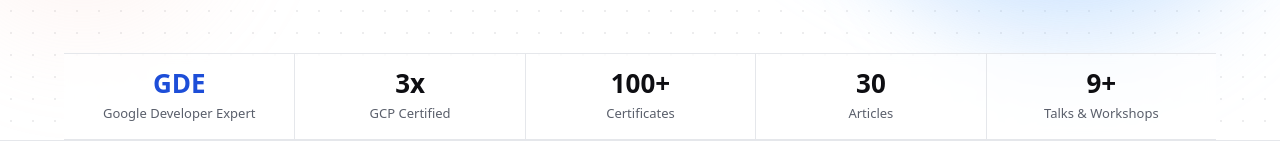
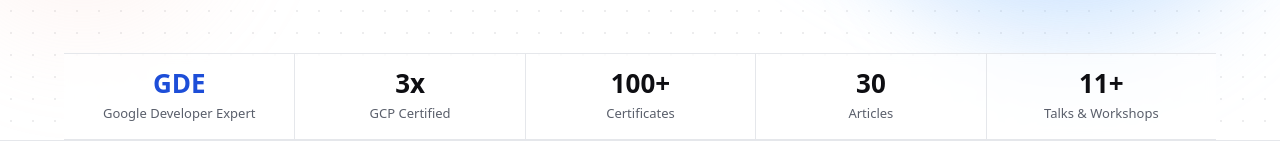
Before and after one commit to Saoussen-CH/Saoussen-CH.github.io, a React (Vite) app: page / in a window 1280 px wide. Shown: the part 660-801 px from the top of the page. Built offline with nearby package versions, Linux system fonts and the light colour scheme; the HTML template or start-up script is replaced by a standard one; a web font is replaced by a local one.

Commit message:
update workshops contnet and add new events

```diff
--- a/src/data/profile.ts
+++ b/src/data/profile.ts
@@ -35,7 +35,7 @@
     { value: '3x', label: 'GCP Certified' },
     { value: '100+', label: 'Certificates' },
     { value: '30', label: 'Articles' },
-    { value: '9+', label: 'Talks & Workshops' },
+    { value: '11+', label: 'Talks & Workshops' },
   ],
 };
 
@@ -227,8 +227,8 @@
     id: 'workshop-multi-agent-adk',
     emoji: '🛠️',
     type: 'Workshop',
-    title: 'Building & Deploying Multi-Agent Systems with Google ADK & Vertex AI',
-    description: 'Hands-on workshop on building full-stack Multi-Agent Systems using Google ADK & Vertex AI.',
+    title: 'Build a Full-Stack Multi-Agent App with Google ADK & Gemini Enterprise Agent Platform',
+    description: 'Hands-on workshop on building full-stack Multi-Agent Systems using Google ADK & the Gemini Enterprise Agent Platform.',
     highlights: [
       'First Agent: Creating your first AI agent with Google ADK',
       'Custom Tools: Building specialized tools to extend agent capabilities',
@@ -239,10 +239,16 @@
       'Parallel Workflows: Using ParallelAgent for independent sub-tasks',
       'Callbacks, Context, Memory, Observability : Sessions/state, artifacts, memory and ADK\'s LoggingPlugin',
       'Capstone Project: Building the complete Content Creation Studio',
-      'Deployment: Moving agents to Vertex AI Agent Engine',
+      'Deployment: Moving agents to Gemini Enterprise Agent Platform Runtime (formerly Vertex AI Agent Engine)',
       'Full-Stack Cloud Run: Deploying the complete React + FastAPI stack to Cloud Run',
     ],
     sessions: [
+      {
+        event: 'AI DevCamp · Build with AI',
+        date: 'May 2, 2026',
+        location: 'London, UK',
+        upcoming: true,
+      },
       {
         event: 'Build with AI: Masr Edition',
         date: 'May 2026',
@@ -292,29 +298,36 @@
     id: 'workshop-distributed-multi-agent-stack',
     emoji: '🚀',
     type: 'Workshop',
-    title: 'Building Distributed Multi-Agent Systems with Google AI Stack: ADK, MCP, A2A, Vertex AI Agent Engine',
-    description: 'A technical deep dive into designing autonomous, decentralized agent ecosystems using the Google AI stack. The next frontier in AI isn\'t just bigger models — it\'s distributed, collaborating agents. This code-first session examines how specialized, distributed agents collaborate to solve complex problems, covering Google ADK, A2A Protocol for agent-to-agent communication, and MCP for secure tool integration. The session showcases a distributed architecture where an orchestrator on Vertex AI Agent Engine coordinates five specialist agents on Cloud Run to generate a complete, multi-stage marketing campaign with project management tasks synced to Notion — all from a single prompt.',
+    title: 'Building Distributed Multi-Agent Systems with Google AI Stack: ADK, MCP, A2A, Gemini Enterprise Agent Platform Runtime (formerly Vertex AI Agent Engine)',
+    description: 'A technical deep dive into designing autonomous, decentralized agent ecosystems using the Google AI stack. The next frontier in AI isn\'t just bigger models — it\'s distributed, collaborating agents. This code-first session examines how specialized, distributed agents collaborate to solve complex problems, covering Google ADK, A2A Protocol for agent-to-agent communication, and MCP for secure tool integration. The session showcases a distributed architecture where an orchestrator on Gemini Enterprise Agent Platform Runtime (formerly Vertex AI Agent Engine) coordinates five specialist agents on Cloud Run to generate a complete, multi-stage marketing campaign with project management tasks synced to Notion — all from a single prompt.',
     highlights: [
       'Practical guidance on agent architecture patterns, orchestration, tooling, and scaling agentic systems on Google Cloud',
       'Code-first introduction to Google ADK for agent building',
       'A2A Protocol for agent-to-agent communication',
       'Model Context Protocol (MCP) for secure tool integration',
-      'Hands-on experience deploying agentic workloads to Vertex AI Agent Engine and Cloud Run',
+      'Hands-on experience deploying agentic workloads to Gemini Enterprise Agent Platform Runtime (formerly Vertex AI Agent Engine) and Cloud Run',
       'Intuition to avoid the most common pitfalls in distributed agent system design',
     ],
-    sessions: [],
+    sessions: [
+      {
+        event: 'TechFest 1.0 · Build with AI',
+        date: 'May 3, 2026',
+        location: 'Monastir, Tunisia',
+        upcoming: true,
+      },
+    ],
   },
   {
     id: 'talk-distributed-multi-agent',
     emoji: '🎤',
     type: 'Talk',
     title: 'Designing & Deploying Distributed Multi-Agent Systems with Google\'s AI Stack',
-    description: 'A technical talk and live demonstration on designing and deploying distributed multi-agent systems using Google\'s AI stack. Demonstrated a live system where one orchestrator on Vertex AI Agent Engine coordinates 5 specialist agents on Cloud Run to generate complete social media campaigns from a single prompt — showing how agents collaborate, delegate tasks, and scale beyond monolithic LLM applications.',
+    description: 'A technical talk and live demonstration on designing and deploying distributed multi-agent systems using Google\'s AI stack. Demonstrated a live system where one orchestrator on Gemini Enterprise Agent Platform Runtime (formerly Vertex AI Agent Engine) coordinates 5 specialist agents on Cloud Run to generate complete social media campaigns from a single prompt — showing how agents collaborate, delegate tasks, and scale beyond monolithic LLM applications.',
     highlights: [
       'Practical introduction to Google ADK with Gemini 2.5 Flash',
       'Agent-to-Agent (A2A) Protocol for distributed agent communication',
       'Model Context Protocol (MCP) for integrating external tools like Notion',
-      'Deployment strategies for Vertex AI Agent Engine and Cloud Run',
+      'Deployment strategies for Gemini Enterprise Agent Platform Runtime (formerly Vertex AI Agent Engine) and Cloud Run',
       'Architecture patterns, tooling, and production considerations on Google Cloud',
     ],
     sessions: [
--- a/src/data/projects.ts
+++ b/src/data/projects.ts
@@ -35,7 +35,7 @@
     id: 'ai-creative-studio',
     emoji: '🎨',
     title: 'AI Creative Studio',
-    description: 'Distributed multi-agent orchestration using the A2A protocol, Vertex AI Agent Engine, Cloud Run, and Model Context Protocol (MCP) demonstrating agent-to-agent communication with remote specialist agents for end-to-end social media campaign generation, including automated task management via Notion.',
+    description: 'Distributed multi-agent orchestration using the A2A protocol, Gemini Enterprise Agent Platform Runtime (formerly Vertex AI Agent Engine), Cloud Run, and Model Context Protocol (MCP) demonstrating agent-to-agent communication with remote specialist agents for end-to-end social media campaign generation, including automated task management via Notion.',
     tags: ['A2A Protocol', 'MCP', 'Vertex AI', 'Cloud Run', 'Gemini 2.5'],
     githubUrl: 'https://github.com/Saoussen-CH/ai-creative-studio-adk-a2a-mcp-vertexai-cloudrun',
   },
```
